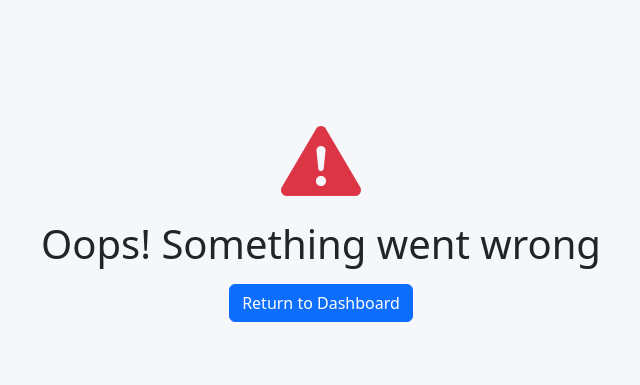
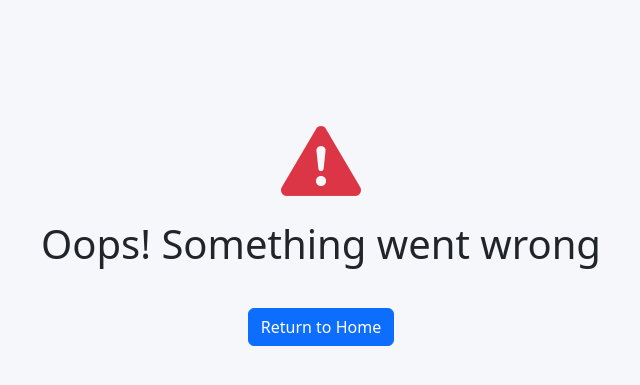
Before and after one commit to Gerrit8008/Scanner, a Python web app: template templates/error.html in a window 1280 px wide. Shown: the top 385 px of the page, without its empty margins (319-959 px from the left). Run offline with Jinja, Linux system fonts and the light colour scheme; the template is opened without the code that fills it, so the values that code supplies are empty.

Commit message:
Update error.html

```diff
--- a/templates/error.html
+++ b/templates/error.html
@@ -30,7 +30,15 @@
             <i class="bi bi-exclamation-triangle-fill error-icon"></i>
             <h1>Oops! Something went wrong</h1>
             <p class="lead">{{ message }}</p>
-            <a href="{{ url_for('client.dashboard') }}" class="btn btn-primary">Return to Dashboard</a>
+            {% if current_user.is_authenticated %}
+                {% if current_user.role == 'admin' %}
+                <a href="{{ url_for('auth.admin_dashboard') }}" class="btn btn-primary mt-4">Return to Dashboard</a>
+                {% else %}
+                <a href="{{ url_for('client.dashboard') }}" class="btn btn-primary mt-4">Return to Dashboard</a>
+                {% endif %}
+            {% else %}
+                <a href="{{ url_for('index') }}" class="btn btn-primary mt-4">Return to Home</a>
+            {% endif %}
         </div>
     </div>
 
```
